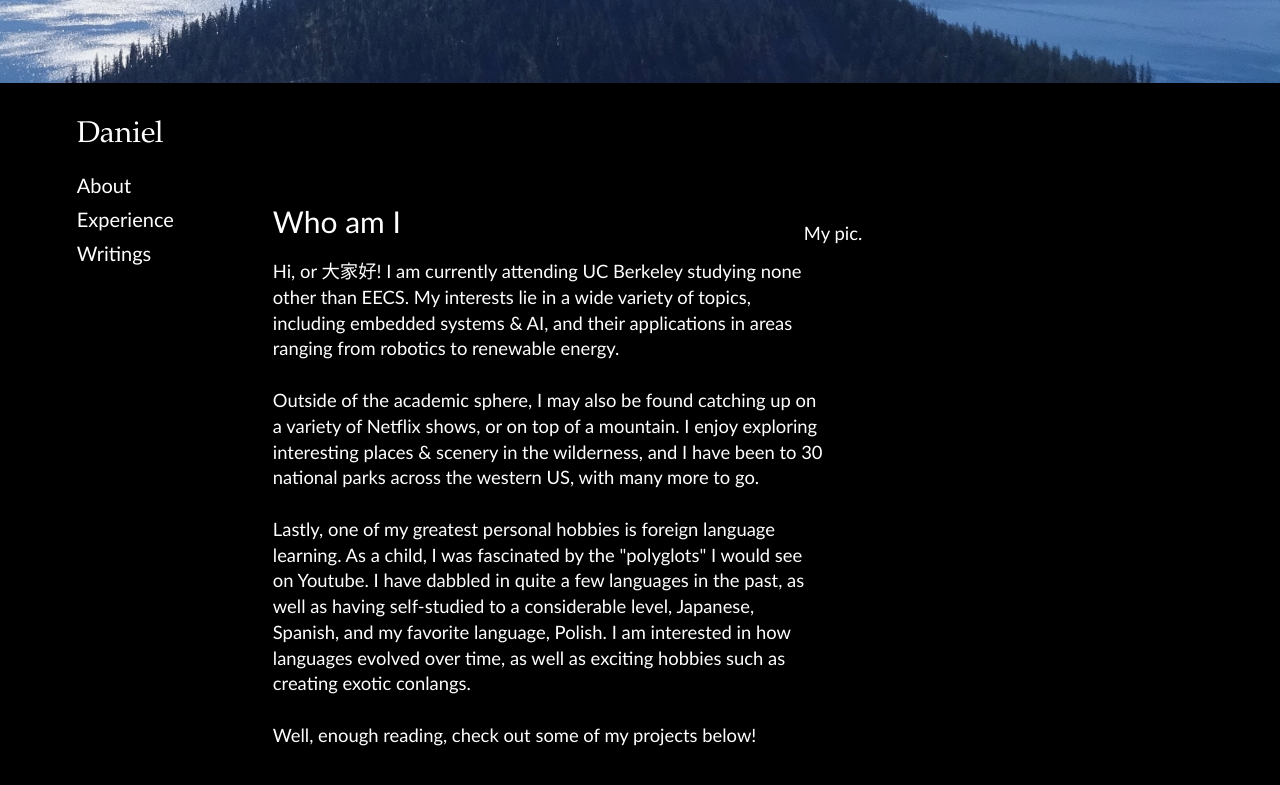
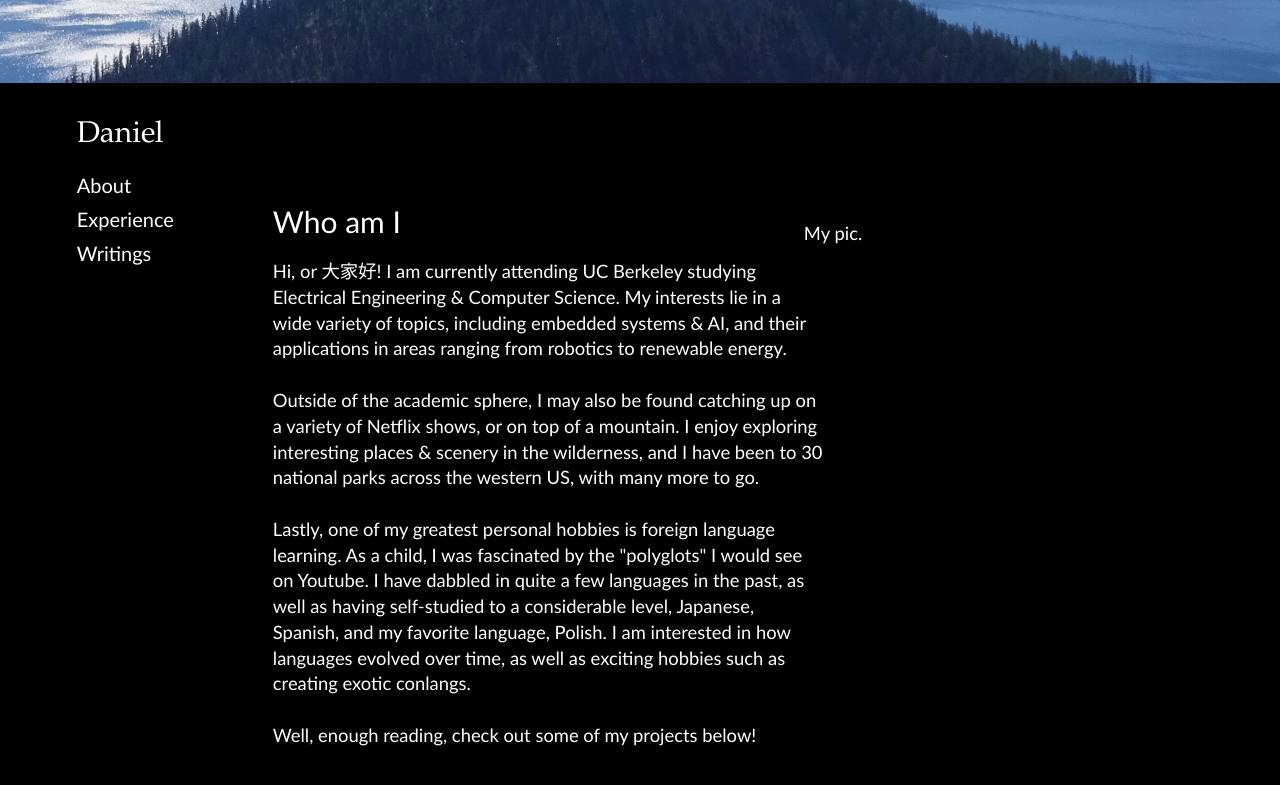
Before and after one commit to Calculasians/calculasians.github.io, a Jekyll site: the page built from index.html, in a window 1280 px wide and 900 px high, scrolled down 817 px. Shown: the top 785 px of the window. Built offline with Jekyll 4.4.1, drawn with Linux system fonts in a browser that asks for light colours.

Commit message:
Update index.html

```diff
--- a/index.html
+++ b/index.html
@@ -30,7 +30,8 @@ title: A Website in the Making
 			Who am I
 		</h1>
 		<p>
-			Hi, or 大家好! I am currently attending UC Berkeley studying none other than EECS.
+			Hi, or 大家好! I am currently attending UC Berkeley studying Electrical Engineering &
+			Computer Science.
 			My interests lie in a wide variety of topics, including embedded systems & AI, and their
 			applications in areas ranging from robotics to renewable energy.
 			<br /><br />
```
